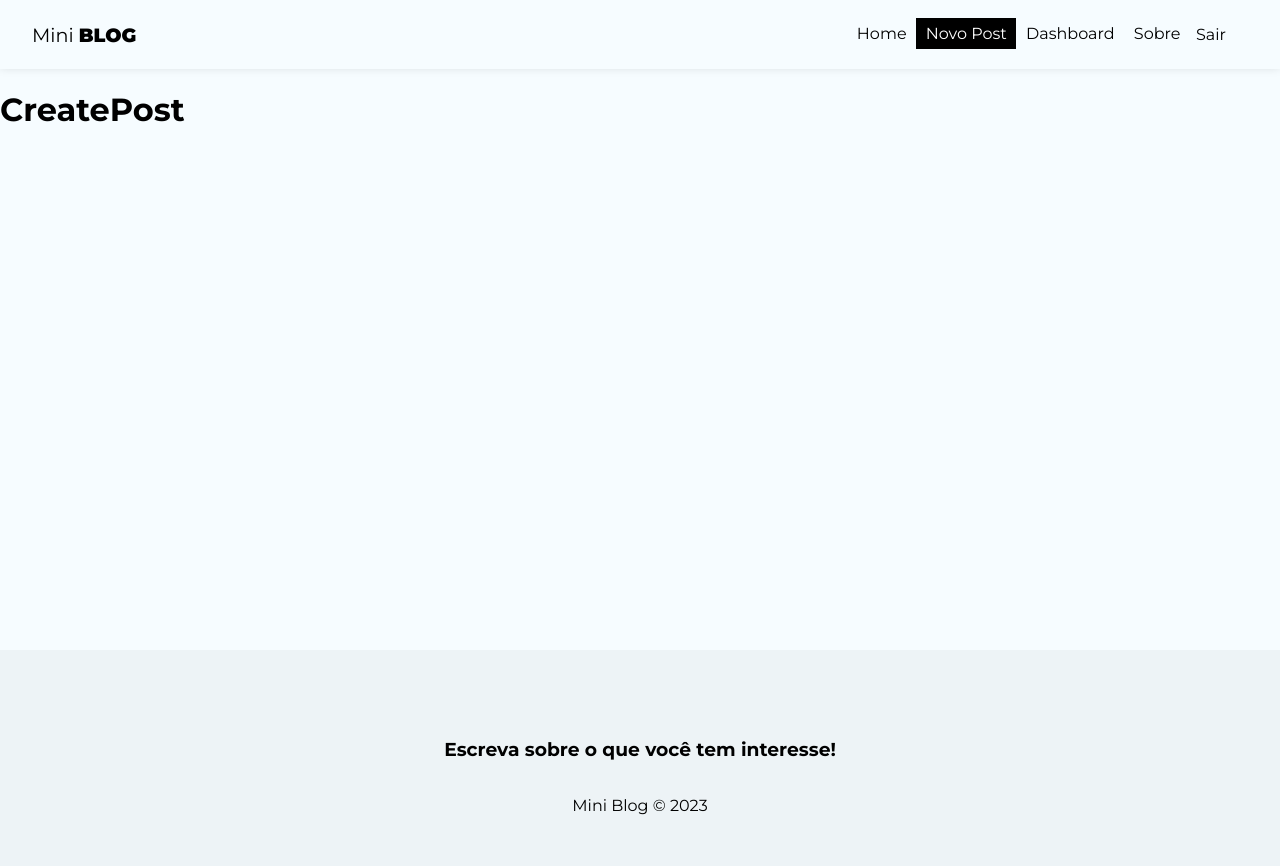
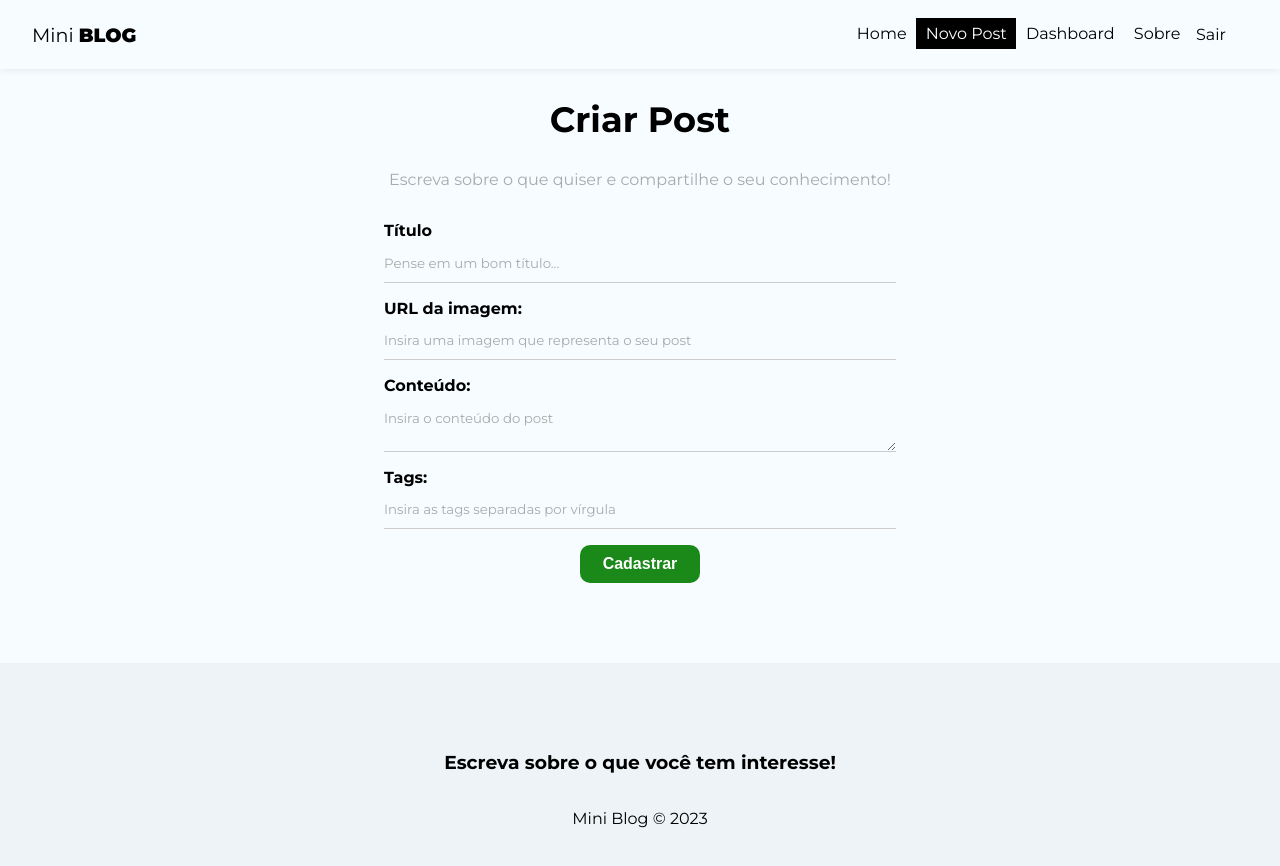
Before and after one commit to leonardorimes/hora-de-codar-curso-react, a React (Create React App) app in the folder 10_MINIBLOG/miniblog/: page /posts/create in a window 1280 px wide. Shown: the top 866 px of the page. Built offline with nearby package versions, Linux system fonts and the light colour scheme; no server answers; sample sign-in values are in the browser's storage.

Commit message:
use insert document

```diff
--- a/10_MINIBLOG/miniblog/src/pages/CreatePost/CreatePost.js
+++ b/10_MINIBLOG/miniblog/src/pages/CreatePost/CreatePost.js
@@ -1,11 +1,79 @@
-import style from "./CreatePost.module.css"
+import style from "./CreatePost.module.css";
+
+import { useState } from "react";
+import { useNavigate } from "react-router-dom";
+import { useAuthValue } from "../../context/AuthContext";
 
 const CreatePost = () => {
+  const [title, setTitle] = useState("");
+  const [image, setImage] = useState("");
+  const [body, setBody] = useState("");
+  const [tags, setTags] = useState([]);
+  const [formError, setFormError] = useState("");
+
+  const handleSubmit = (e) => {
+    e.preventDefault();
+  };
+
   return (
-    <div>
-        <h1> CreatePost </h1>
+    <div className={style.create_post}>
+      <h2> Criar Post </h2>
+      <p> Escreva sobre o que quiser e compartilhe o seu conhecimento! </p>
+      <form onSubmit={handleSubmit}>
+        <label>
+          <span>Título</span>
+          <input
+            type="text"
+            name="title"
+            required
+            placeholder="Pense em um bom título..."
+            onChange={(e) => setTitle(e.target.value)}
+            value={title}
+          />
+        </label>
+        <label>
+          <span>URL da imagem: </span>
+          <input
+            type="text"
+            name="image"
+            required
+            placeholder="Insira uma imagem que representa o seu post"
+            onChange={(e) => setImage(e.target.value)}
+            value={title}
+          />
+        </label>
+        <label>
+          <span>Conteúdo: </span>
+          <textarea
+            name="body"
+            required
+            placeholder="Insira o conteúdo do post"
+            onChange={(e) => setBody(e.target.value)}
+            value={body}
+          ></textarea>
+        </label>
+        <label>
+          <span>Tags: </span>
+          <input
+            type="text"
+            name="tags"
+            required
+            placeholder="Insira as tags separadas por vírgula"
+            onChange={(e) => setImage(e.target.value)}
+            value={tags}
+          />
+        </label>
+        <button className="btn"> Cadastrar </button>
+        {/* {!loading && <button className="btn">Cadastrar</button>}
+        {loading && (
+          <button className="btn" disabled>
+            Aguarde...
+          </button>
+        )}
+        {error && <p className="error"> {error} </p>} */}
+      </form>
     </div>
-  )
-}
+  );
+};
 
-export default CreatePost
+export default CreatePost;
--- a/10_MINIBLOG/miniblog/src/pages/CreatePost/CreatePost.module.css
+++ b/10_MINIBLOG/miniblog/src/pages/CreatePost/CreatePost.module.css
@@ -0,0 +1,13 @@
+.create_post {
+    text-align: center;
+
+}
+
+.create_post h2{
+    font-size: 2.2em;
+}
+
+.create_post p {
+    color: #AAA;
+    margin-bottom: 2em;
+}
```
Also changed, not shown: 10_MINIBLOG/miniblog/src/hooks/userInsertDocument.js (added, +70 -0 lines).
